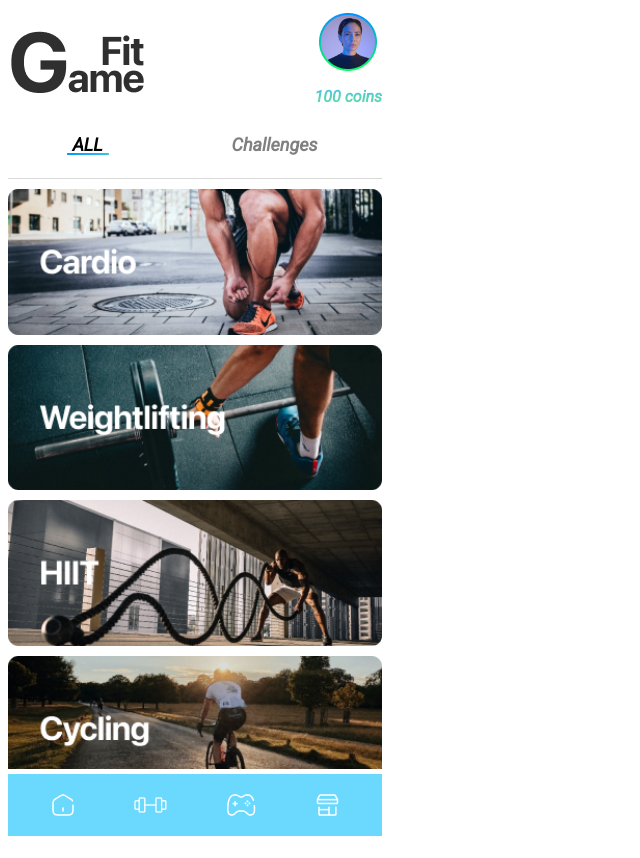
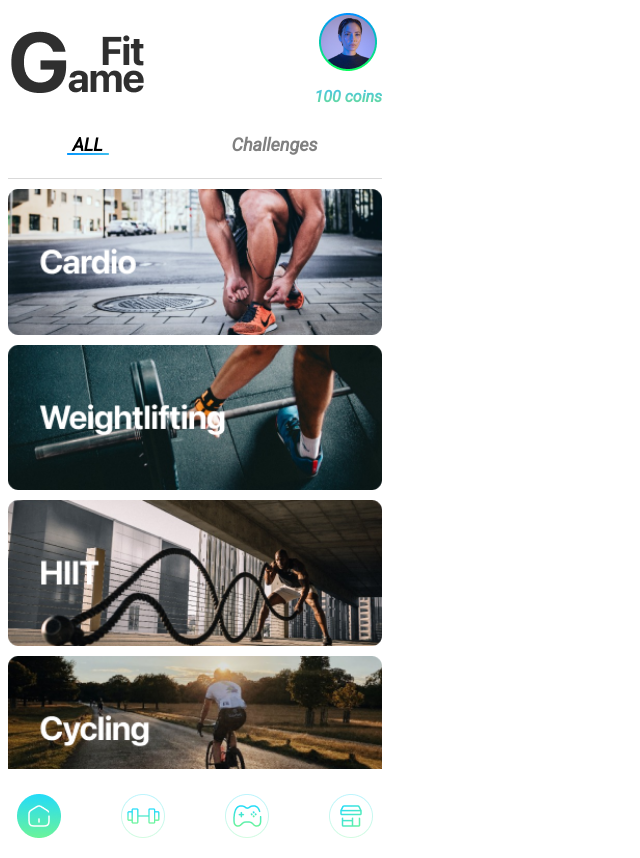
Before and after one commit to paddytian/Group-Project-3, a plain HTML site: page index.html in a window 1280 px wide. Shown: the whole page, without its empty margins (0-640 px from the left). Drawn offline with Linux system fonts and the light colour scheme; a web font is replaced by a local one.

Commit message:
footer changed

```diff
--- a/css/index.css
+++ b/css/index.css
@@ -76,7 +76,7 @@ h3{
 
 footer {
     display: flex;
-    background-color: #6BD9FE;
+    background-color: white;
     justify-content: center;
     align-items: center;
     padding: 0 15px;
--- a/index.html
+++ b/index.html
@@ -29,9 +29,9 @@
         <img src="../Group-Project-3/images/cycling.png">
     </body>
     <footer>
-        <a><img src="../Group-Project-3/images/home.png"></a>
-        <a><img src="../Group-Project-3/images/workout.png"></a>
-        <a><img src="../Group-Project-3/images/game.png"></a>
-        <a><img src="../Group-Project-3/images/shop.png"></a>
+        <a><img src="../Group-Project-3/images/home logo.png"></a>
+        <a><img src="../Group-Project-3/images/gym1.png"></a>
+        <a><img src="../Group-Project-3/images/game1.png"></a>
+        <a><img src="../Group-Project-3/images/shop1.png"></a>
     </footer>
 </html>
```
Also changed, not shown: images/game logo.png (added), images/game1.png (added), images/gym logo.png (added), images/gym1.png (added), images/home logo.png (added), images/shop logo.png (added), images/shop1.png (added).
